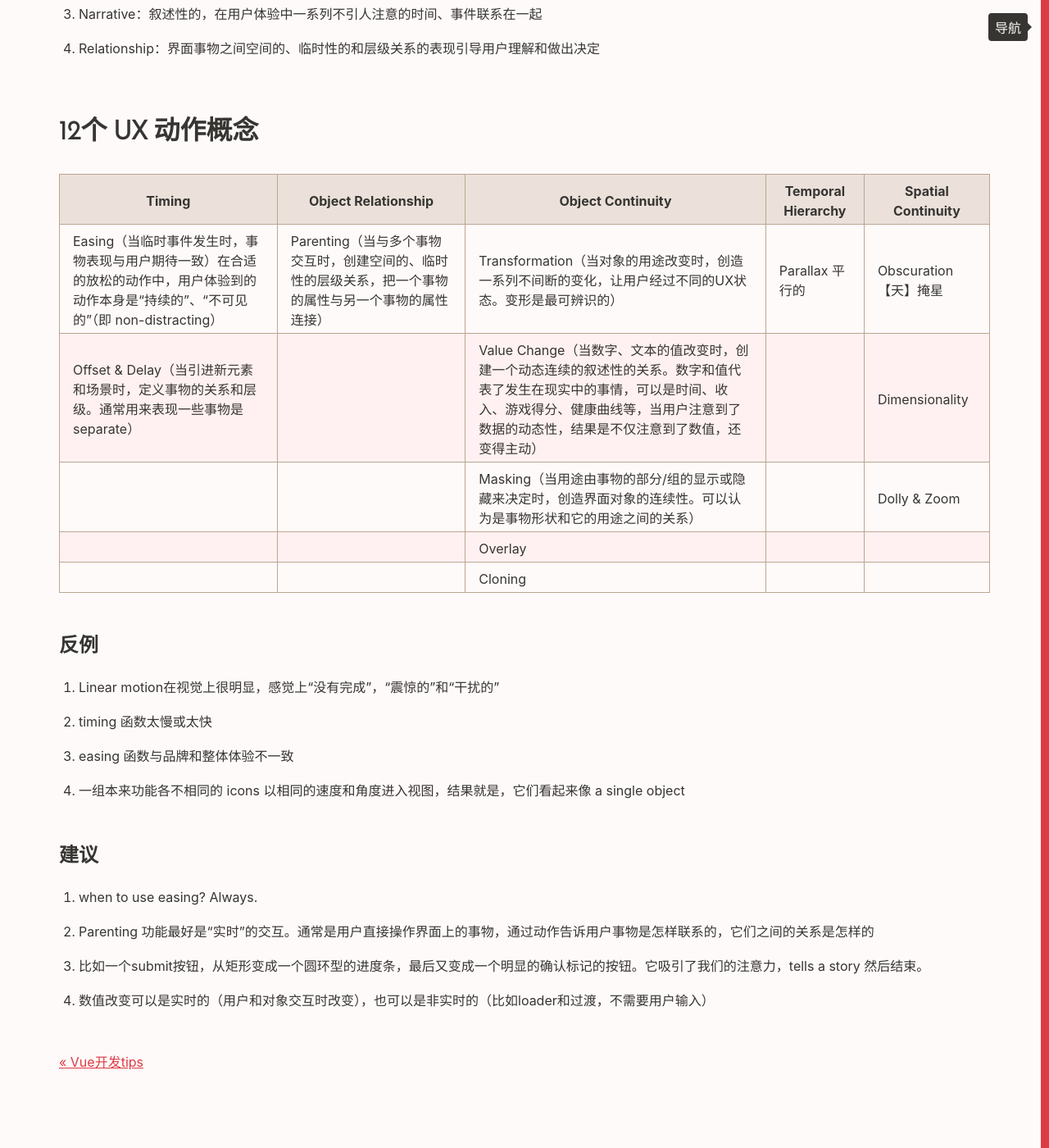
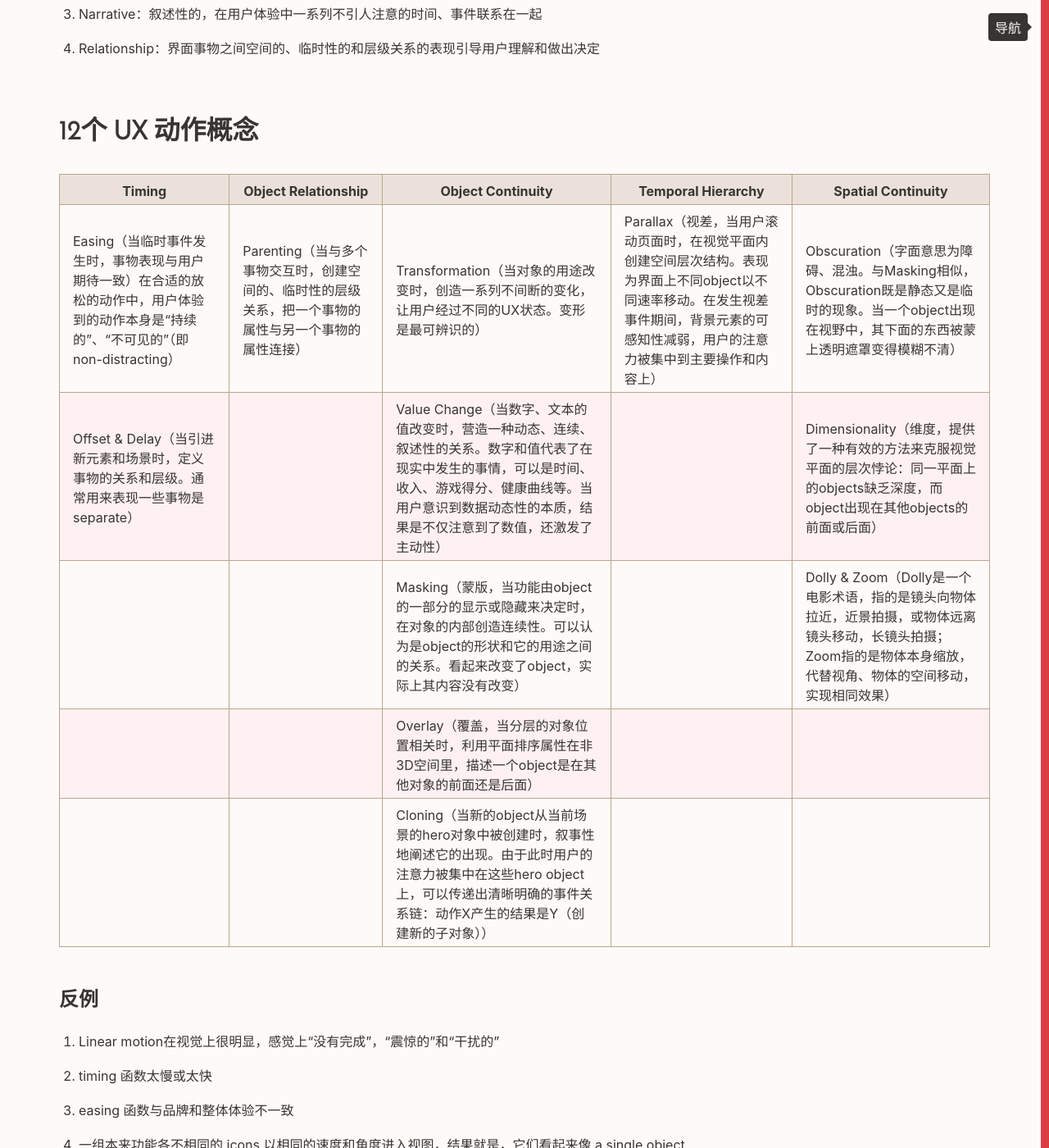
Before and after one commit to Vivi-wu/dive-into-web, a Jekyll site: the page built from _posts/2017-09-04-CREATING-USABILITY-WITH-MOTION.markdown, in a window 1280 px wide and 1400 px high, scrolled down 725 px. Shown: the whole window at 82% size. Built offline with Jekyll 4.4.1, drawn with Linux system fonts in a browser that asks for light colours; some of the changed text lies outside the part shown.

Commit message:
Update 在UX中使用motion提升用户体验

```diff
--- a/_posts/2017-09-04-CREATING-USABILITY-WITH-MOTION.markdown
+++ b/_posts/2017-09-04-CREATING-USABILITY-WITH-MOTION.markdown
@@ -11,6 +11,8 @@ category: Other
 在 UX 中的 state，即状态，是静止的。行为 act 是临时的，基于动作 motion 的。
 
 “实时”意味着用户是直接与用户界面中的对象进行互动，被认为是“直接操作”；“非实时”则意味着对象的表现发生在用户的动作之后，是过渡性的，其影响是“锁定”了用户直到过渡结束。
+
+<!--more-->
 
 ## 动作支持可用性
 
@@ -38,34 +40,34 @@ category: Other
       <td>Easing（当临时事件发生时，事物表现与用户期待一致）在合适的放松的动作中，用户体验到的动作本身是“持续的”、“不可见的”（即 non-distracting）</td>
       <td>Parenting（当与多个事物交互时，创建空间的、临时性的层级关系，把一个事物的属性与另一个事物的属性连接）</td>
       <td>Transformation（当对象的用途改变时，创造一系列不间断的变化，让用户经过不同的UX状态。变形是最可辨识的）</td>
-      <td>Parallax 平行的</td>
-      <td>Obscuration 【天】掩星</td>
+      <td>Parallax（视差，当用户滚动页面时，在视觉平面内创建空间层次结构。表现为界面上不同object以不同速率移动。在发生视差事件期间，背景元素的可感知性减弱，用户的注意力被集中到主要操作和内容上）</td>
+      <td>Obscuration（字面意思为障碍、混浊。与Masking相似，Obscuration既是静态又是临时的现象。当一个object出现在视野中，其下面的东西被蒙上透明遮罩变得模糊不清）</td>
     </tr>
     <tr>
       <td>Offset &#38; Delay（当引进新元素和场景时，定义事物的关系和层级。通常用来表现一些事物是separate）</td>
       <td></td>
-      <td>Value Change（当数字、文本的值改变时，创建一个动态连续的叙述性的关系。数字和值代表了发生在现实中的事情，可以是时间、收入、游戏得分、健康曲线等，当用户注意到了数据的动态性，结果是不仅注意到了数值，还变得主动）</td>
+      <td>Value Change（当数字、文本的值改变时，营造一种动态、连续、叙述性的关系。数字和值代表了在现实中发生的事情，可以是时间、收入、游戏得分、健康曲线等。当用户意识到数据动态性的本质，结果是不仅注意到了数值，还激发了主动性）</td>
       <td></td>
-      <td>Dimensionality</td>
+      <td>Dimensionality（维度，提供了一种有效的方法来克服视觉平面的层次悖论：同一平面上的objects缺乏深度，而object出现在其他objects的前面或后面）</td>
     </tr>
     <tr>
       <td></td>
       <td></td>
-      <td>Masking（当用途由事物的部分/组的显示或隐藏来决定时，创造界面对象的连续性。可以认为是事物形状和它的用途之间的关系）</td>
+      <td>Masking（蒙版，当功能由object的一部分的显示或隐藏来决定时，在对象的内部创造连续性。可以认为是object的形状和它的用途之间的关系。看起来改变了object，实际上其内容没有改变）</td>
       <td></td>
-      <td>Dolly &#38; Zoom</td>
+      <td>Dolly &#38; Zoom（Dolly是一个电影术语，指的是镜头向物体拉近，近景拍摄，或物体远离镜头移动，长镜头拍摄；Zoom指的是物体本身缩放，代替视角、物体的空间移动，实现相同效果）</td>
     </tr>
     <tr>
       <td></td>
       <td></td>
-      <td>Overlay</td>
+      <td>Overlay（覆盖，当分层的对象位置相关时，利用平面排序属性在非3D空间里，描述一个object是在其他对象的前面还是后面）</td>
       <td></td>
       <td></td>
     </tr>
     <tr>
       <td></td>
       <td></td>
-      <td>Cloning</td>
+      <td>Cloning（当新的object从当前场景的hero对象中被创建时，叙事性地阐述它的出现。由于此时用户的注意力被集中在这些hero object上，可以传递出清晰明确的事件关系链：动作X产生的结果是Y（创建新的子对象））</td>
       <td></td>
       <td></td>
     </tr>
@@ -83,5 +85,11 @@ category: Other
 
 1. when to use easing? Always.
 2. Parenting 功能最好是“实时”的交互。通常是用户直接操作界面上的事物，通过动作告诉用户事物是怎样联系的，它们之间的关系是怎样的
-3. 比如一个submit按钮，从矩形变成一个圆环型的进度条，最后又变成一个明显的确认标记的按钮。它吸引了我们的注意力，tells a story 然后结束。
+3. 比如一个submit按钮，从矩形变成一个圆环型的进度条，最后又变成一个明显的确认标记的按钮。它吸引了我们的注意力，tells a story 然后结束
 4. 数值改变可以是实时的（用户和对象交互时改变），也可以是非实时的（比如loader和过渡，不需要用户输入）
+5. 应用视差时，前景对象移动速率“较快”，看起来离用户更近，背景对象移动速率“稍慢”，看上去离用户更远。把背景和非互动的元素推到“更后面”
+6. 维度表现为三类：
+
+    + 折纸维度（Origami Dimensionality）——界面上的object在三个方向上“折叠”。多个对象组合成“折纸”的结构，被隐藏的元素在空间上仍然“存在”，即使不可见
+    + 浮动维度（Floating Dimensionality）——给出界面中对象的空间起点和出发点。比如一堆卡片错落地堆叠在一起，通过滑动卡片移走上面一张，来读取下面一张
+    + 物体维度（Object Dimensionality）——多个2D层被放置在3D空间中以形成真实的三维物体
```
